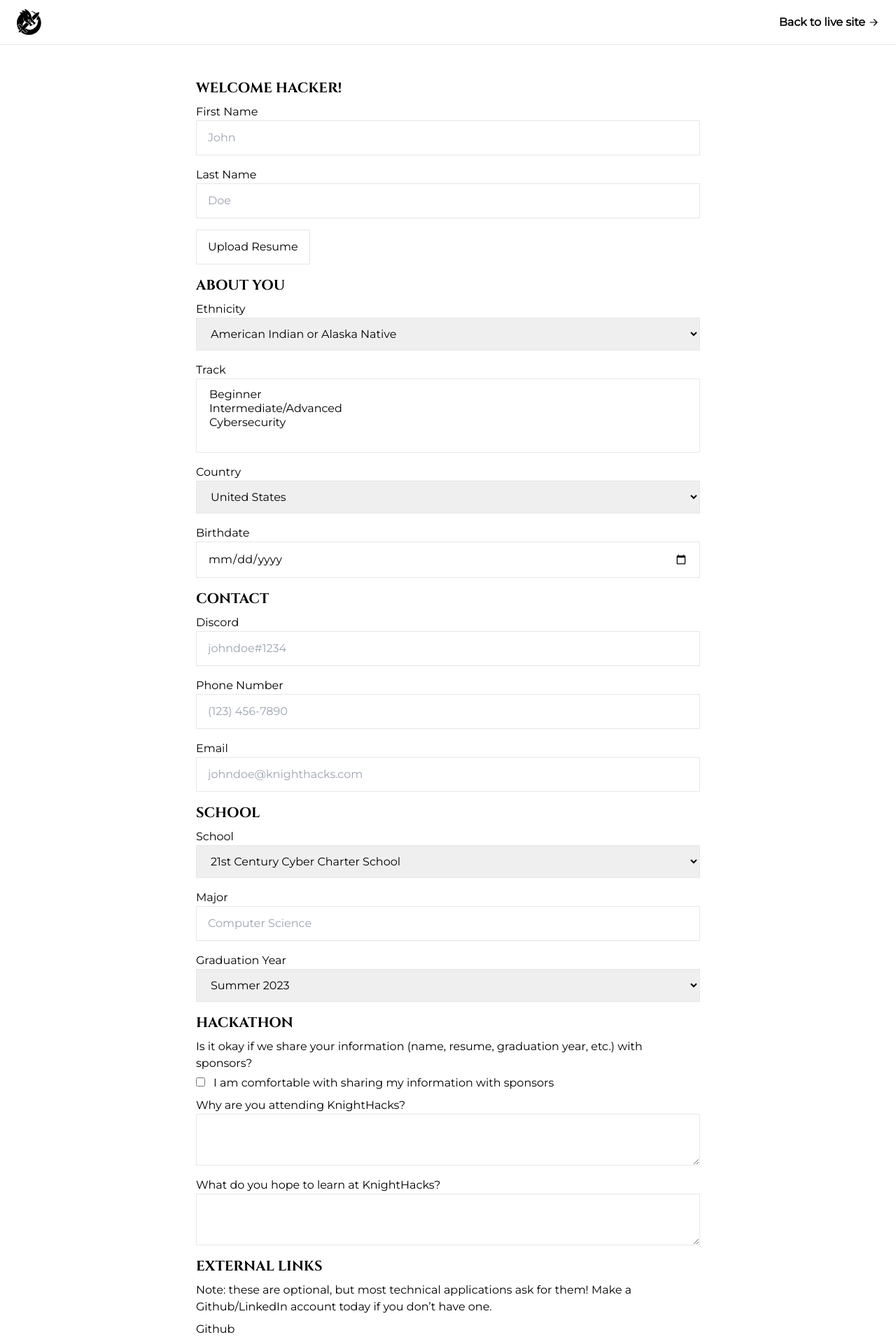
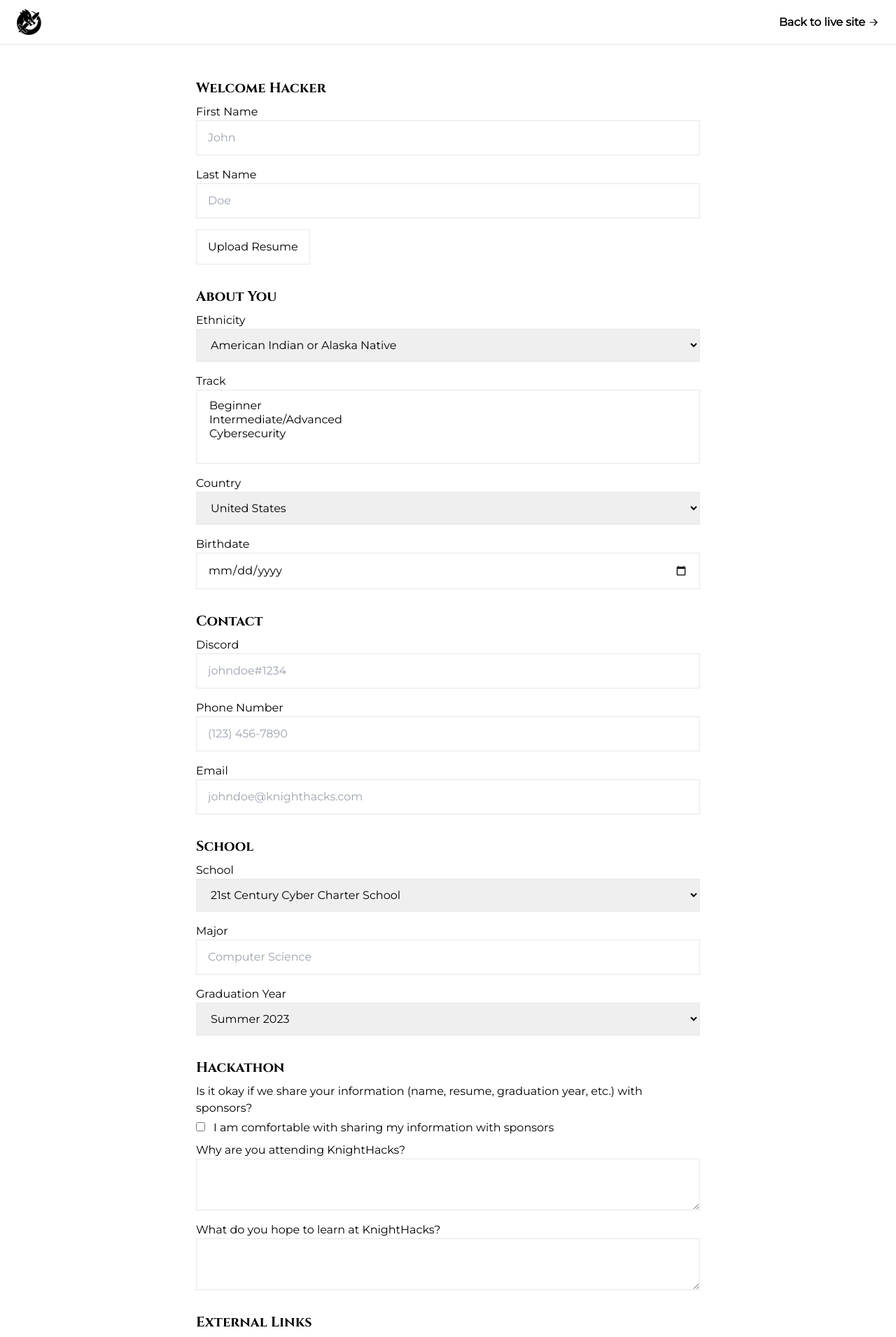
Before and after one commit to KnightHacks/hackathon-site-2023, a Next.js app: page /register in a window 1280 px wide. Shown: the top 1911 px of the page at 70% size. Built offline with nearby package versions, Linux system fonts and the light colour scheme.

Commit message:
Change form styles

```diff
--- a/src/pages/index.tsx
+++ b/src/pages/index.tsx
@@ -102,7 +102,7 @@ function AboutSection() {
 
 function FAQSection() {
   const QAs = Array.from({ length: 4 }, (_, i) => ({
-    question: `Lorem ipsum dolor sit amet consectetur adipisicing elit?`,
+    question: `Lorem ipsum dolor sit amet consectetur?`,
     answer: `Lorem ipsum dolor sit amet, consectetur adipiscing elit, sed do eiusmod tempor incididunt ut labore et dolore magna aliqua.`,
   }));
 
@@ -147,18 +147,18 @@ function FAQ({
       >
         {category}
       </div>
-      <div className="mx-auto max-w-sm text-lg">
+      <div className="mx-auto max-w-sm w-full flex flex-col gap-2">
         {questionsAnswers.map(({ question, answer }, i) => (
           <Disclosure key={i}>
             {({ open }) => (
-              <>
-                <Disclosure.Button className="text-left">
+              <div>
+                <Disclosure.Button className="mb-1">
                   {question}
                 </Disclosure.Button>
-                <Disclosure.Panel className="mb-3 mt-2">
+                <Disclosure.Panel className="mb-3">
                   {answer}
                 </Disclosure.Panel>
-              </>
+              </div>
             )}
           </Disclosure>
         ))}
--- a/src/pages/register.tsx
+++ b/src/pages/register.tsx
@@ -27,14 +27,14 @@ const ResumeUpload = ({
 }) => {
   const [file, setFile] = useState<File | null>(null);
   return (
-    <div className="mb-4 flex flex-col">
+    <div className="mb-8 flex flex-col">
       <label
-        className="w-min cursor-pointer whitespace-nowrap border px-4 py-3"
+        className="flex w-min cursor-pointer flex-col whitespace-nowrap border px-4 py-3 outline-none transition focus:border-transparent focus:ring-2 focus:ring-blue-500"
+        tabIndex={0}
         placeholder="Resume"
         htmlFor="resume"
       >
         Upload Resume
-      </label>
         <input
           {...props}
           {...register("resume", {
@@ -47,7 +47,7 @@ const ResumeUpload = ({
           id="resume"
           type="file"
         />
-
+      </label>
       {file && <p>{file.name}</p>}
     </div>
   );
@@ -106,7 +106,7 @@ const TextArea = ({
     <div className="mb-4 flex flex-col">
       <label htmlFor={label}>{label}</label>
       <textarea
-        className="border px-4 py-3"
+        className={`border px-4 py-3 outline-none transition focus:border-transparent focus:ring-2 focus:ring-blue-500`}
         id={label}
         {...register(name)}
         {...props}
@@ -236,8 +236,8 @@ export default function Register() {
   return (
     <div className="mx-auto mb-10 mt-28 w-full max-w-screen-md px-6">
       <form onSubmit={handleSubmit(onSubmit)}>
-        <div className="mb-2 text-xl font-bold uppercase" style={cinzel.style}>
-          Welcome Hacker!
+        <div className="mb-2 text-xl font-bold" style={cinzel.style}>
+          Welcome Hacker
         </div>
         <Input
           register={register}
@@ -254,7 +254,7 @@ export default function Register() {
           placeholder="Doe"
         />
         <ResumeUpload register={register} />
-        <div className="mb-2 text-xl font-bold uppercase" style={cinzel.style}>
+        <div className="mb-2 text-xl font-bold" style={cinzel.style}>
           About You
         </div>
         <Select
@@ -284,7 +284,7 @@ export default function Register() {
           label="Birthdate"
           type="date"
         />
-        <div className="mb-2 text-xl font-bold uppercase" style={cinzel.style}>
+        <div className="mb-2 pt-4 text-xl font-bold" style={cinzel.style}>
           Contact
         </div>
         <Input
@@ -308,7 +308,7 @@ export default function Register() {
           label="Email"
           placeholder="johndoe@knighthacks.com"
         />
-        <div className="mb-2 text-xl font-bold uppercase" style={cinzel.style}>
+        <div className="mb-2 pt-4 text-xl font-bold" style={cinzel.style}>
           School
         </div>
         <Select
@@ -330,7 +330,7 @@ export default function Register() {
           label="Graduation Year"
           options={graduationYears}
         />
-        <div className="mb-2 text-xl font-bold uppercase" style={cinzel.style}>
+        <div className="mb-2 pt-4 text-xl font-bold" style={cinzel.style}>
           Hackathon
         </div>
         <p className="mb-1">
@@ -352,7 +352,7 @@ export default function Register() {
           name="whyAttending"
           label="What do you hope to learn at KnightHacks?"
         />
-        <div className="mb-2 text-xl font-bold uppercase" style={cinzel.style}>
+        <div className="mb-2 pt-4 text-xl font-bold" style={cinzel.style}>
           External Links
         </div>
         <div className="mb-2">
@@ -373,7 +373,7 @@ export default function Register() {
           label="LinkedIn"
           placeholder="https://www.linkedin.com/in/yourname/"
         />
-        <div className="mb-2 text-xl font-bold uppercase" style={cinzel.style}>
+        <div className="mb-2 pt-4 text-xl font-bold" style={cinzel.style}>
           Final Steps
         </div>
         <Checkbox
@@ -393,7 +393,7 @@ export default function Register() {
           name="isSubscribedToMLHNewsletter"
           label="I authorize Major League Hacking to send me occasional messages about hackathons including pre- and post-event informational emails."
         />
-        <button className="mt-6 w-full border border-black bg-black px-4 py-3 text-center font-bold text-white">
+        <button className="mt-6  w-full border border-black bg-black px-4 py-3 text-center font-bold text-white">
           Submit
         </button>
       </form>
```
Lines whose indentation alone changed are shown as unchanged.
